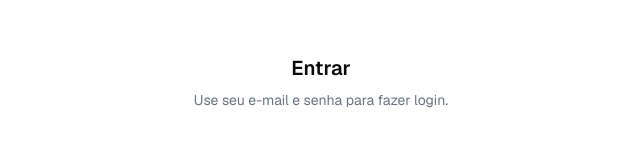
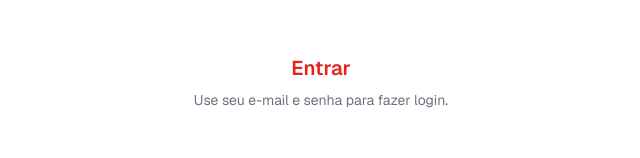
Before and after one commit to Jamilsonr/benny-ai-chatbot, a Next.js app: page /login in a window 1280 px wide. Shown: the part 170-328 px from the top of the page, without its empty margins (319-959 px from the left). Built offline with nearby package versions, Linux system fonts and the light colour scheme.

Commit message:
Alterações realizadas

```diff
--- a/app/(auth)/login/page.tsx
+++ b/app/(auth)/login/page.tsx
@@ -49,7 +49,7 @@ export default function Page() {
     <div className="flex h-dvh w-screen items-start pt-12 md:pt-0 md:items-center justify-center bg-background">
       <div className="w-full max-w-md overflow-hidden rounded-2xl flex flex-col gap-12">
         <div className="flex flex-col items-center justify-center gap-2 px-4 text-center sm:px-16">
-          <h3 className="text-xl font-semibold dark:text-zinc-50">Entrar</h3>
+          <h3 className="text-xl font-semibold text-link dark:text-link">Entrar</h3>
           <p className="text-sm text-gray-500 dark:text-zinc-400">
             Use seu e-mail e senha para fazer login.
           </p>
```
